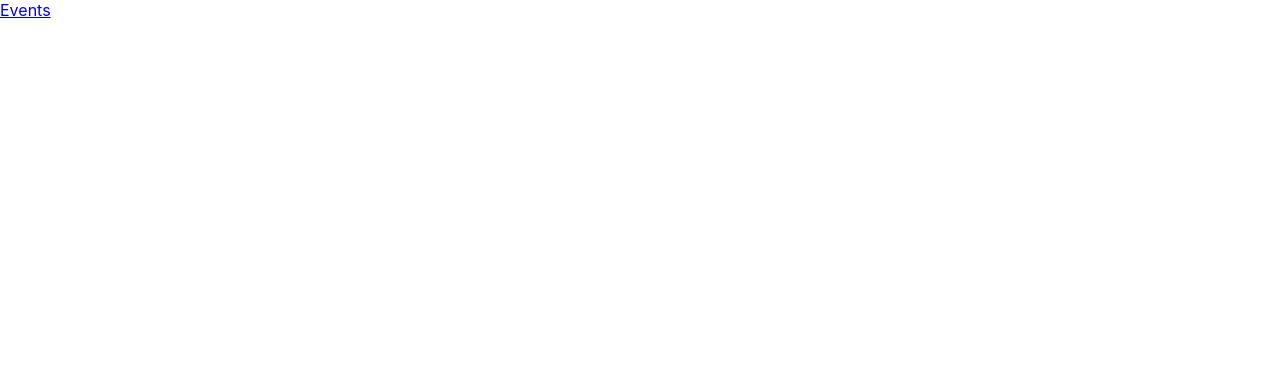
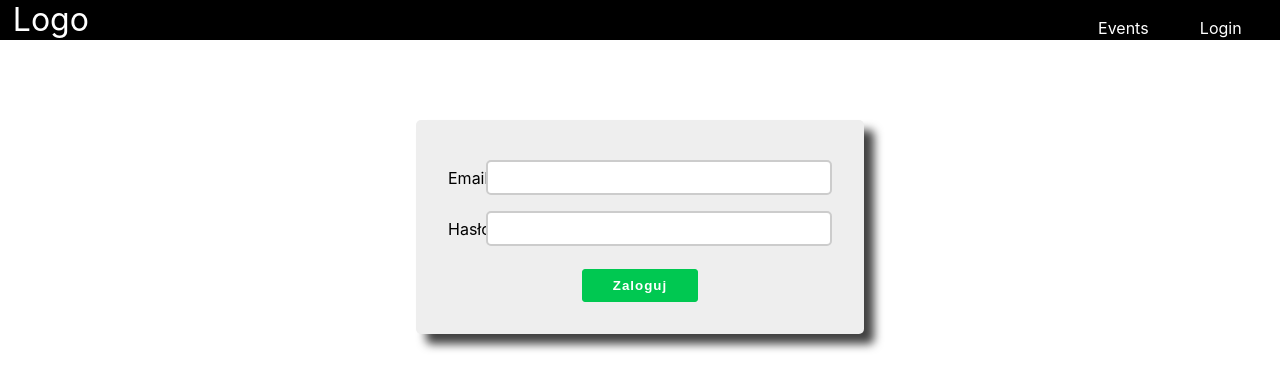
Before and after one commit to dominikPytlinski/booking, a React (Create React App) app in the folder client/: page /login in a window 1280 px wide. Shown: the top 390 px of the page. Built offline with nearby package versions, Linux system fonts and the light colour scheme.

Commit message:
Added login form

```diff
--- a/client/src/App.css
+++ b/client/src/App.css
@@ -1,3 +1,21 @@
+:root {
+  --danger-color: #ff4444;
+  --dangerr-color-dark: #CC0000;
+  --warning-color: #ffbb33;
+  --warning-color-dark: #FF8800;
+  --success-color: #00C851;
+  --success-color-dark: #007E33;
+  --info-color: #33b5e5;
+  --info-color-dark: #0099CC;
+  --default-color: #2BBBAD;
+  --default-color-dark: #00695c;
+  --primary-color: #4285F4;
+  --primary-color-dark: #0d47a1;
+  --secondary-color: #aa66cc;
+  --secondary-color-dark: #9933CC;
+  --selected-color: #FFFF99;
+}
+
 * {
   margin: 0;
   padding: 0;
@@ -6,3 +24,41 @@
 main {
   margin-top: 5vh;
 }
+
+.btn {
+  padding: .5rem;
+  letter-spacing: 1px;
+  border-radius: 3px;
+  background-color: transparent;
+  outline: none;
+  cursor: pointer;
+}
+
+.btn-primary {
+  color: #fff;
+  border: 1px solid var(--primary-color);
+  background-color: var(--primary-color);
+}
+
+.btn-danger {
+  color: #fff;
+  border: 1px solid var(--danger-color);
+  background-color: var(--danger-color);
+}
+
+.btn-info {
+  color: #fff;
+  border: 1px solid var(--info-color);
+  background-color: var(--info-color);
+}
+
+.btn-success {
+  color: #fff;
+  border: 1px solid var(--success-color);
+  background-color: var(--success-color);
+}
+
+.btn-primary:focus,
+.btn-primary:active {
+  box-shadow: 0 0 1pt 1pt var(--primary-color);
+}
--- a/client/src/App.js
+++ b/client/src/App.js
@@ -2,6 +2,7 @@ import React, { Component, Fragment } from 'react';
 import { BrowserRouter, Route } from 'react-router-dom';
 
 import Events from './Pages/Events/Events';
+import Auth from './Pages/Auth/Auth';
 import MainNavigation from './Components/MainNavigation/MainNavigation';
 
 import './App.css';
@@ -12,7 +13,8 @@ class App extends Component {
       <Fragment>
         <BrowserRouter>
           <MainNavigation />
-          <Route path="/" component={Events} />
+          <Route path="/events" component={Events} />
+          <Route path="/login" component={Auth} />
         </BrowserRouter>
       </Fragment>
     )
--- /dev/null
+++ b/client/src/Components/MainNavigation/MainNavigation.css
@@ -0,0 +1,56 @@
+header.main-navigation {
+    height: 5vh;
+    width: 100%;
+    background-color: #000;
+    color: #fff;
+    position: fixed;
+    top: 0;
+    left: 0;
+    display: flex;
+    justify-content: space-between;
+}
+
+header.main-navigation .brand {
+    font-size: 2rem;
+    display: flex;
+    align-items: center;
+    margin-left: 1vw;
+}
+
+header.main-navigation .brand span {
+    line-height: 250%;
+}
+
+header.main-navigation .main-menu {
+    padding-right: 1vw;
+}
+
+header.main-navigation .main-menu ul {
+    list-style-type: none;
+    display: flex;
+}
+
+header.main-navigation .main-menu ul li {
+    height: 5vh;
+    display: flex;
+    align-items: center;
+}
+
+header.main-navigation .main-menu ul li a {
+    text-decoration: none;
+    color: #fff;
+    display: block;
+    height: 100%;
+    width: 100%;
+    line-height: 350%;
+    padding: 0 2vw;
+}
+
+header.main-navigation .main-menu ul li a:hover {
+    background-color: #ccc;
+    color: #000;
+}
+
+.selected {
+    color: var(--selected-color);
+}
--- a/client/src/Components/MainNavigation/MainNavigation.js
+++ b/client/src/Components/MainNavigation/MainNavigation.js
@@ -1,15 +1,22 @@
 import React, { Fragment } from 'react';
 import { NavLink } from 'react-router-dom';
+
+import './MainNavigation.css';
 
 const MainNavigation = () => {
     return (
         <Fragment>
-            <header>
-                <div className="brand" ></div>
+            <header className="main-navigation">
+                <div className="brand" >
+                    <span>Logo</span>
+                </div>
                 <div className="main-menu">
                     <ul>
                         <li>
-                            <NavLink to="/">Events</NavLink>
+                            <NavLink to="/events" activeClassName="selected">Events</NavLink>
+                        </li>
+                        <li>
+                            <NavLink to="/login" activeClassName="selected">Login</NavLink>
                         </li>
                     </ul>
                 </div>
--- /dev/null
+++ b/client/src/Pages/Auth/Auth.css
@@ -0,0 +1,45 @@
+form.login-form {
+    width: 30%;
+    position: absolute;
+    top: 15vh;
+    left: 50%;
+    transform: translateX(-50%);
+    display: flex;
+    flex-direction: column;
+    background-color: #eee;
+    border-radius: 5px;
+    -webkit-box-shadow: 10px 10px 10px 0px rgba(0,0,0,0.75);
+    -moz-box-shadow: 10px 10px 10px 0px rgba(0,0,0,0.75);
+    box-shadow: 10px 10px 10px 0px rgba(0,0,0,0.75);
+    padding: 2rem;
+}
+
+form.login-form div {
+    display: flex;
+    justify-content: left;
+    padding: .5rem 0;
+    align-items: center;
+}
+
+form.login-form div label {
+    width: 10%;
+}
+
+form.login-form div input {
+    width: 90%;
+    padding: .5rem;
+    outline: none;
+    border: 2px solid #ccc;
+    border-radius: 5px;
+}
+
+form.login-form div input:active,
+form.login-form div input:focus {
+    border: 2px solid var(--default-color);
+}
+
+form.login-form button {
+    width: 30%;
+    margin: 15px auto 0 auto;
+    font-weight: 700;
+}
--- /dev/null
+++ b/client/src/Pages/Auth/Auth.js
@@ -0,0 +1,47 @@
+import React, { Component, Fragment } from 'react';
+
+import './Auth.css';
+
+class Auth extends Component {
+
+    constructor(props)
+    {
+        super(props);
+        this.state = {
+            email: '',
+            password: ''
+        }
+    }
+
+    emailHandler = (e) => {
+        this.setState({
+            email: e.target.value
+        })
+    }
+
+    passwordHandler = (e) => {
+        this.setState({
+            password: e.target.value
+        })
+    }
+
+    render() {
+        return (
+            <Fragment>
+                <form className="login-form">
+                    <div>
+                        <label htmlFor="email">Email:</label>
+                        <input type="text" id="email" value={this.state.email} onChange={this.emailHandler}/>
+                    </div>
+                    <div>
+                        <label htmlFor="password">Hasło:</label>
+                        <input type="password" id="password" value={this.state.password} onChange={this.passwordHandler} />
+                    </div>
+                    <button className="btn btn-success" type="submit">Zaloguj</button>
+                </form>
+            </Fragment>
+        )
+    }
+}
+
+export default Auth
```
